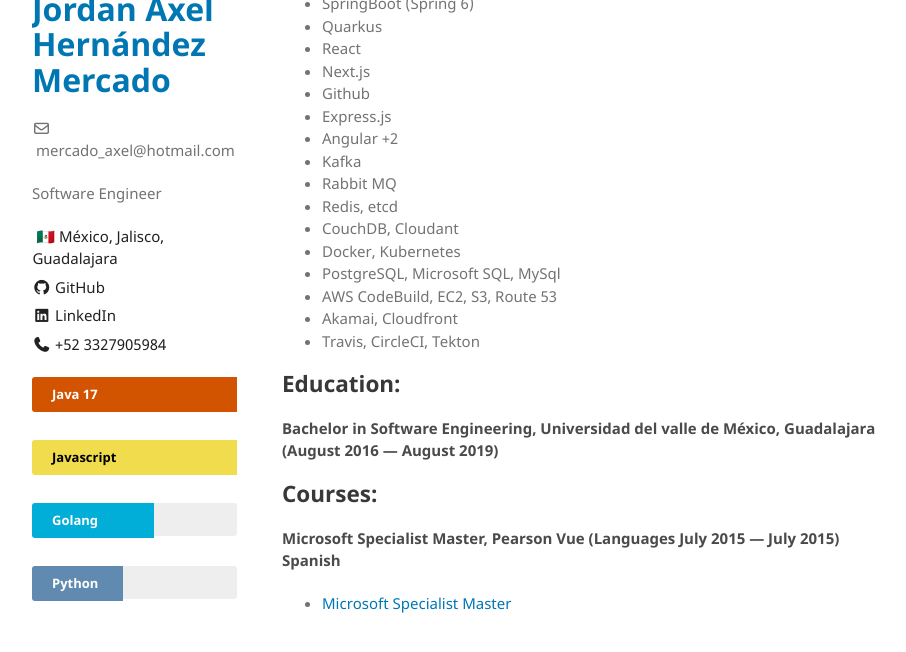
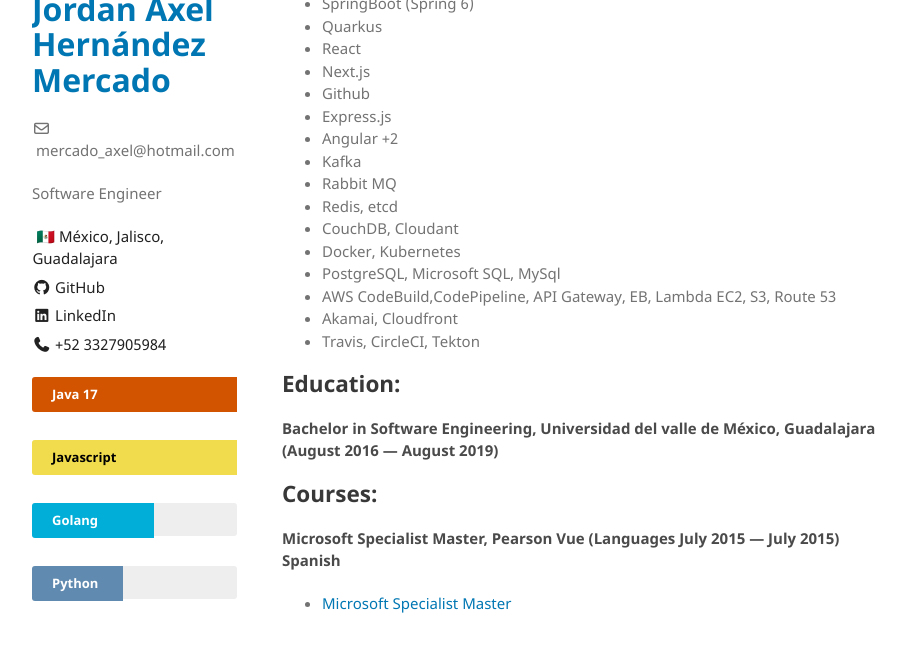
Before and after one commit to Superkunair/my-resume, a Jekyll site: the page built from index.md, in a window 1280 px wide and 900 px high, scrolled down 724 px, cut to the strip 236-888 px from the top of the window. Shown: the whole strip, without its empty margins (178-1084 px from the left). Built offline with Jekyll 4.4.1, drawn with Linux system fonts in a browser that asks for light colours; a script that is not in the unit is left out.

Commit message:
Update index.md

```diff
--- a/index.md
+++ b/index.md
@@ -45,7 +45,7 @@ continuous delivery culture, i like open source projects.
   - CouchDB, Cloudant
   - Docker, Kubernetes
   - PostgreSQL, Microsoft SQL, MySql
-  - AWS CodeBuild, EC2, S3, Route 53
+  - AWS CodeBuild,CodePipeline, API Gateway, EB, Lambda EC2, S3, Route 53
   - Akamai, Cloudfront
   - Travis, CircleCI, Tekton
 
```
